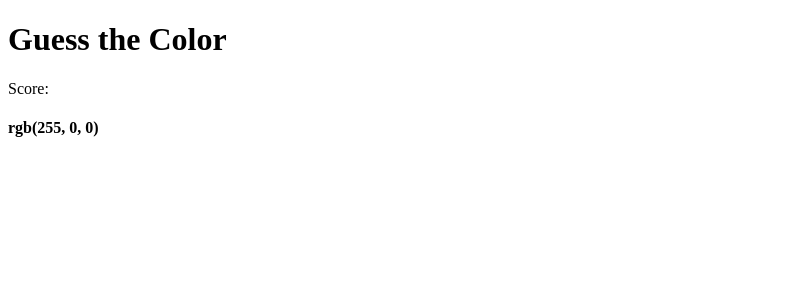
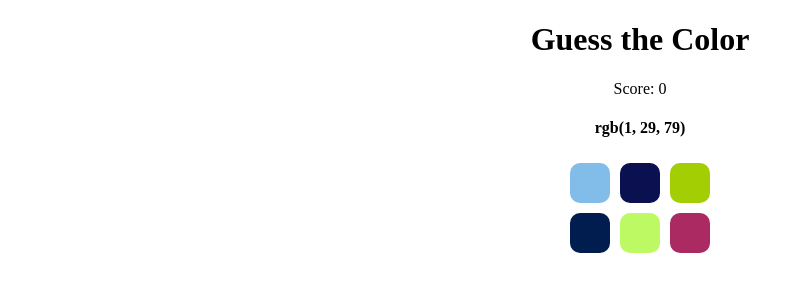
Before and after one commit to sukhepadda/GuessTheColorGame-JS, a plain HTML site: page index.html in a window 1280 px wide. Shown: the whole page, without its empty margins (0-804 px from the left). Drawn offline with Linux system fonts and the light colour scheme.

Commit message:
game completed

```diff
--- a/index.html
+++ b/index.html
@@ -10,9 +10,9 @@
 <body>
 
     <h1>Guess the Color</h1>
-    <p>Score: <span id="score"></span></p>
-    <h4 id="guessColor">rgb(255, 0, 0)</h4>
-    <div id="colorsDiv"></div>
+    <p>Score: <span id="score">0</span></p>
+    <h4 id="color">rgb(255, 0, 0)</h4>
+    <div id="optionDiv"></div>
 
     <script src=script.js></script>
 </body>
--- a/script.js
+++ b/script.js
@@ -0,0 +1,53 @@
+const color = document.getElementById("color");
+const optionDiv = document.getElementById("optionDiv");
+const scoreDiv =  document.getElementById('score');
+let randomColor = null;
+let score = 0;
+
+function randomNumberGeneratorBetween(min, max) {
+  return min + Math.floor(Math.random() * (max - min + 1));
+}
+// console.log(randomNumberGeneratorBetween(0, 255));
+function randomColorGenerator() {
+  const red = randomNumberGeneratorBetween(0, 255);
+  const green = randomNumberGeneratorBetween(0, 255);
+  const blue = randomNumberGeneratorBetween(0, 255);
+  return `rgb(${red}, ${green}, ${blue})`;
+}
+
+function scoreIncreamentor() {
+    score+=1;
+    scoreDiv.innerHTML = score;
+}
+
+function resultValidate(el) {
+  const selectedColor = el.target.style.backgroundColor;
+  if (selectedColor === randomColor) {
+    scoreIncreamentor();
+  } else {
+    alert('looser');
+    score = 0;
+    scoreDiv.innerHTML = score;
+}
+window.localStorage.setItem('score', score);
+startGame();
+}
+function startGame() {
+    score = Number(window.localStorage.getItem('score')) ?? 0;
+    scoreDiv.innerHTML = score;
+    optionDiv.innerHTML = null;
+  randomColor = randomColorGenerator();
+  color.innerHTML = randomColor;
+//   document.body.style.background = randomColor;
+
+  const ansIndex = randomNumberGeneratorBetween(0, 5);
+  for (let i = 0; i < 6; i++) {
+    let div = document.createElement("div");
+    div.addEventListener("click", resultValidate);
+    div.style.backgroundColor =
+      i === ansIndex ? randomColor : randomColorGenerator();
+    optionDiv.append(div);
+  }
+}
+
+window.addEventListener("load", startGame());
--- a/style.css
+++ b/style.css
@@ -0,0 +1,20 @@
+body {
+  text-align: center;
+}
+#optionDiv {
+  display: grid;
+  grid-template-columns: repeat(3, 0fr);
+  justify-content: center;
+}
+#optionDiv > div {
+  cursor: pointer;
+  margin: 5px;
+  height: 40px;
+  width: 40px;
+  border-radius: 10px;
+}
+#optionDiv > div:hover {
+  scale: 1.2;
+  transition: 0.3s all;
+  border-radius: 50px;
+}
```
